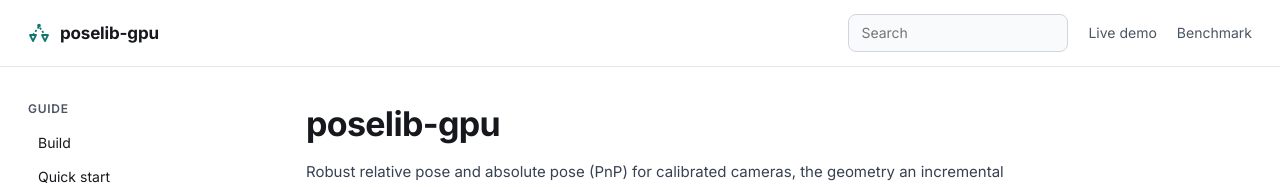
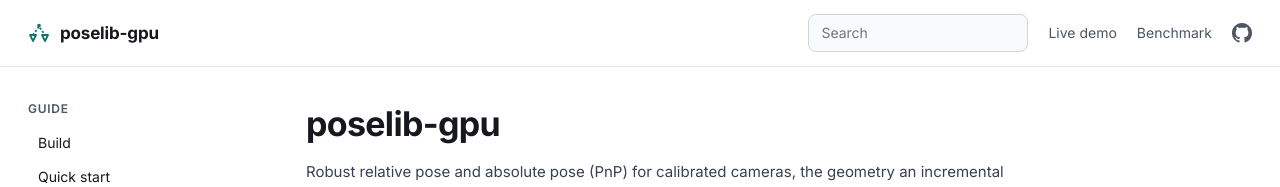
Before and after one commit to manlito/poselib-gpu, a Sphinx documentation site: the page built from docs/index.md, in a window 1280 px wide. Shown: the top 187 px of the page. Built offline with Sphinx 7.4.7, drawn with Linux system fonts in a browser that asks for light colours.

Commit message:
Docs: GitHub link in the top bar
Co-Authored-By: Claude Opus 5.5 <noreply@anthropic.com>

```diff
--- a/docs/_extra/demo/site-bar.css
+++ b/docs/_extra/demo/site-bar.css
@@ -18,3 +18,5 @@ a.jk-brand:hover { text-decoration: none; }
 .jk-grow { flex: 1 1 60px; }
 a.jk-toplink, a.jk-toplink:visited { font-size: 14px; color: var(--muted); }
 a.jk-toplink[aria-current="page"] { color: var(--fg); }
+a.jk-gh, a.jk-gh:visited { display: inline-flex; align-items: center; color: var(--muted); }
+.jk-top a.jk-gh:hover { text-decoration: none; color: var(--fg); }
--- a/docs/_theme/jpo/layout.html
+++ b/docs/_theme/jpo/layout.html
@@ -42,6 +42,7 @@
     </form>
     <a class="jk-toplink" href="{{ pathto('demo/index.html', 1) }}">Live demo</a>
     <a class="jk-toplink" href="{{ pathto('benchmark/index.html', 1) }}">Benchmark</a>
+    <a class="jk-toplink jk-gh" href="https://github.com/manlito/poselib-gpu" title="poselib-gpu on GitHub" aria-label="poselib-gpu on GitHub"><svg width="20" height="20" viewBox="0 0 16 16" aria-hidden="true" fill="currentColor"><path d="M8 0C3.58 0 0 3.58 0 8c0 3.54 2.29 6.53 5.47 7.59.4.07.55-.17.55-.38 0-.19-.01-.82-.01-1.49-2.01.37-2.53-.49-2.69-.94-.09-.23-.48-.94-.82-1.13-.28-.15-.68-.52-.01-.53.63-.01 1.08.58 1.23.82.72 1.21 1.87.87 2.33.66.07-.52.28-.87.51-1.07-1.78-.2-3.64-.89-3.64-3.95 0-.87.31-1.59.82-2.15-.08-.2-.36-1.02.08-2.12 0 0 .67-.21 2.2.82.64-.18 1.32-.27 2-.27.68 0 1.36.09 2 .27 1.53-1.04 2.2-.82 2.2-.82.44 1.1.16 1.92.08 2.12.51.56.82 1.27.82 2.15 0 3.07-1.87 3.75-3.65 3.95.29.25.54.73.54 1.48 0 1.07-.01 1.93-.01 2.2 0 .21.15.46.55.38A8.013 8.013 0 0016 8c0-4.42-3.58-8-8-8z"></path></svg></a>
   </div>
 </header>
 {%- endblock %}
--- a/docs/_theme/jpo/static/site.css
+++ b/docs/_theme/jpo/static/site.css
@@ -102,6 +102,8 @@ a.jk-brand:hover { text-decoration: none; color: var(--text); }
 }
 .jk-search input:focus { outline: none; border-color: var(--accent); background: var(--page); }
 a.jk-toplink, a.jk-toplink:visited { font-size: 14px; color: var(--muted); }
+a.jk-gh, a.jk-gh:visited { display: inline-flex; align-items: center; color: var(--muted); }
+.jk-top a.jk-gh:hover { text-decoration: none; color: var(--text); }
 
 /* Three columns: navigation, content, the page's own contents */
 .jk-wrap {
--- a/docs/conf.py
+++ b/docs/conf.py
@@ -52,6 +52,7 @@ def site_header(current):
     {link("../index.html", "Documentation", "docs")}
     {link("../demo/index.html", "Live demo", "demo")}
     {link("../benchmark/index.html", "Benchmark", "benchmark")}
+    <a class="jk-toplink jk-gh" href="https://github.com/manlito/poselib-gpu" title="poselib-gpu on GitHub" aria-label="poselib-gpu on GitHub"><svg width="20" height="20" viewBox="0 0 16 16" aria-hidden="true" fill="currentColor"><path d="M8 0C3.58 0 0 3.58 0 8c0 3.54 2.29 6.53 5.47 7.59.4.07.55-.17.55-.38 0-.19-.01-.82-.01-1.49-2.01.37-2.53-.49-2.69-.94-.09-.23-.48-.94-.82-1.13-.28-.15-.68-.52-.01-.53.63-.01 1.08.58 1.23.82.72 1.21 1.87.87 2.33.66.07-.52.28-.87.51-1.07-1.78-.2-3.64-.89-3.64-3.95 0-.87.31-1.59.82-2.15-.08-.2-.36-1.02.08-2.12 0 0 .67-.21 2.2.82.64-.18 1.32-.27 2-.27.68 0 1.36.09 2 .27 1.53-1.04 2.2-.82 2.2-.82.44 1.1.16 1.92.08 2.12.51.56.82 1.27.82 2.15 0 3.07-1.87 3.75-3.65 3.95.29.25.54.73.54 1.48 0 1.07-.01 1.93-.01 2.2 0 .21.15.46.55.38A8.013 8.013 0 0016 8c0-4.42-3.58-8-8-8z"></path></svg></a>
   </div>
 </header>"""
 
```
